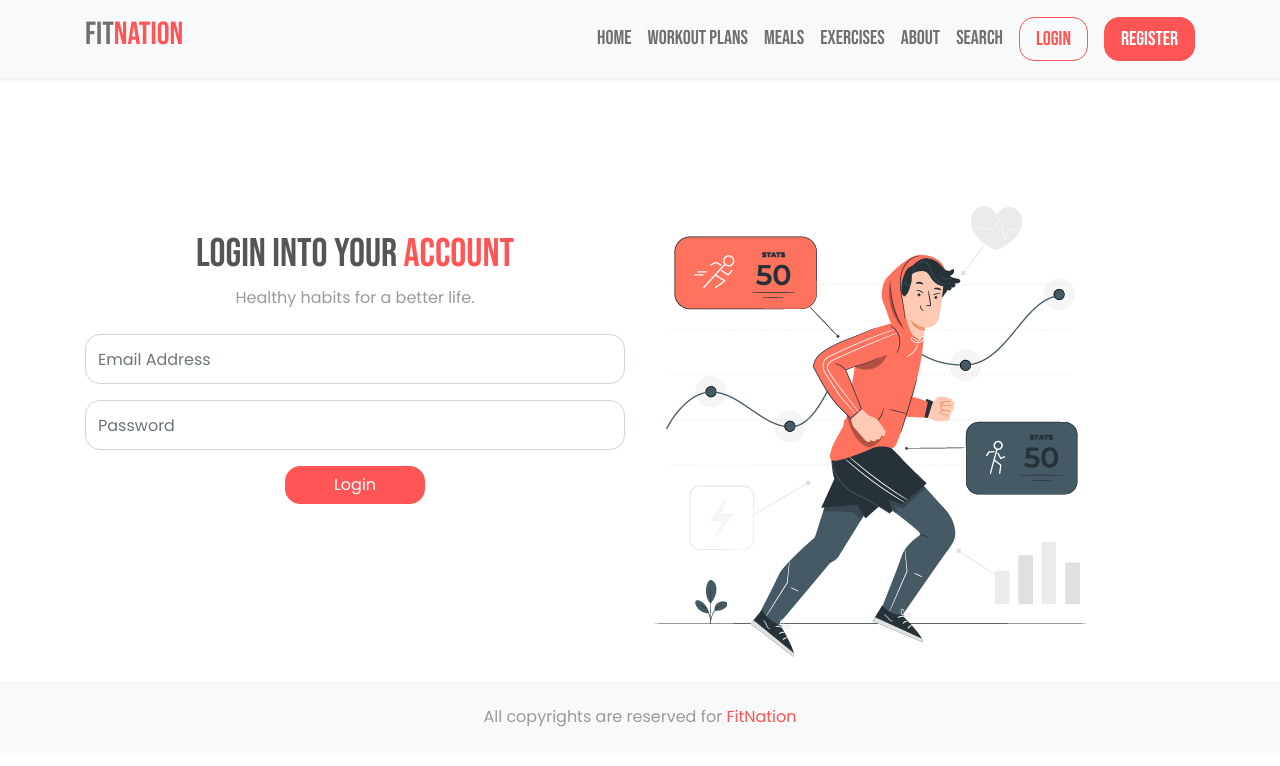
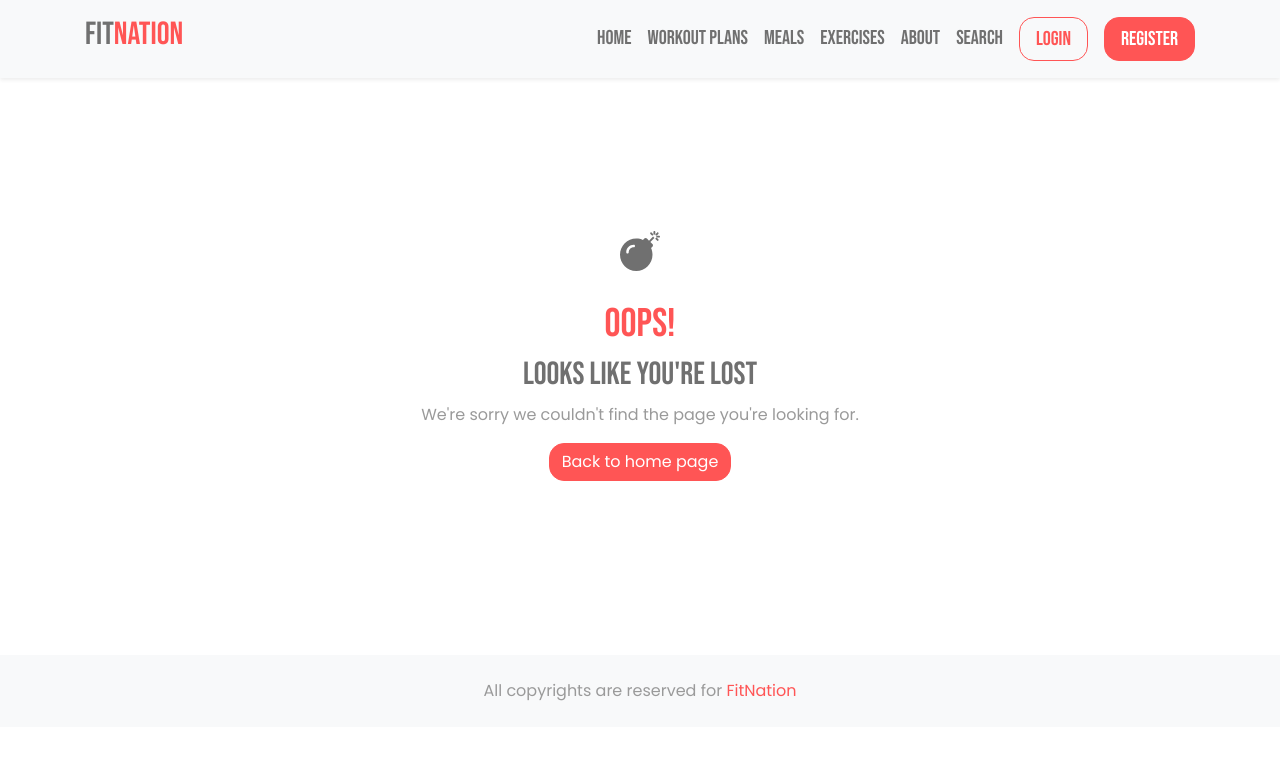
Before and after one commit to 7asebat/FitNationFrontend, a Vue app: page /login in a window 1280 px wide. Shown: the top 766 px of the page. Built offline with nearby package versions, Linux system fonts and the light colour scheme.

Commit message:
Add 404 page

```diff
--- a/src/router/Home.js
+++ b/src/router/Home.js
@@ -104,4 +104,29 @@ export default [
       },
     ],
   },
+
+  {
+    path: "/about",
+    name: "About",
+    // route level code-splitting
+    // this generates a separate chunk (about.[hash].js) for this route
+    // which is lazy-loaded when the route is visited.
+    component: () =>
+      import(/* webpackChunkName: "about" */ "../views/About.vue"),
+  },
+
+  {
+    path: "/list/:type",
+    name: "ListPanel",
+
+    component: () =>
+      import(/* webpackChunkName: "meals" */ "@/views/ListPanel.vue"),
+  },
+
+  {
+    path: "*",
+    name: "Error404",
+    component: () =>
+      import(/* webpackChunkName: "meals" */ "@/views/Home/404.vue"),
+  },
 ];
--- a/src/router/index.js
+++ b/src/router/index.js
@@ -23,23 +23,6 @@ const routes = [
     component: () =>
       import(/* webpackChunkName: "Panel" */ "../views/Panel.vue"),
     children: [...PanelRoutes],
-  },
-  {
-    path: "/about",
-    name: "About",
-    // route level code-splitting
-    // this generates a separate chunk (about.[hash].js) for this route
-    // which is lazy-loaded when the route is visited.
-    component: () =>
-      import(/* webpackChunkName: "about" */ "../views/About.vue"),
-  },
-
-  {
-    path: "/list/:type",
-    name: "ListPanel",
-
-    component: () =>
-      import(/* webpackChunkName: "meals" */ "@/views/ListPanel.vue"),
   },
 ];
 
--- /dev/null
+++ b/src/views/Home/404.vue
@@ -0,0 +1,20 @@
+<template>
+  <div class="c-404 container text-center">
+    <h1 class="mb-4"><i class="fas fa-bomb text-dark"></i></h1>
+    <h1 class="u-title-font text-primary">Oops!</h1>
+    <h2 class="u-title-font text-dark">Looks like you're lost</h2>
+    <p class="text-secondary">
+      We're sorry we couldn't find the page you're looking for.
+    </p>
+
+    <router-link :to="{ name: 'Index' }" class="btn btn-primary">
+      Back to home page
+    </router-link>
+  </div>
+</template>
+
+<style lang="scss" scoped>
+.c-404 {
+  padding: 150px 0;
+}
+</style>
```
